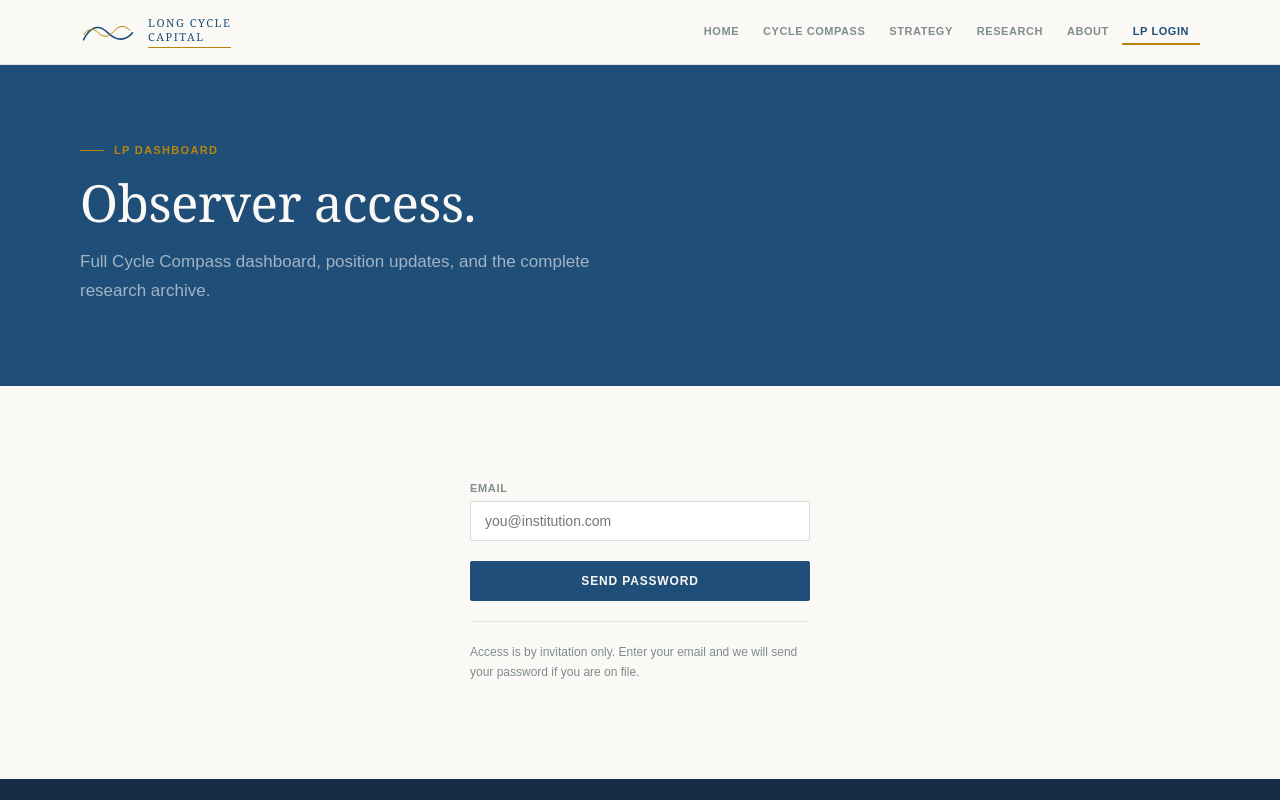
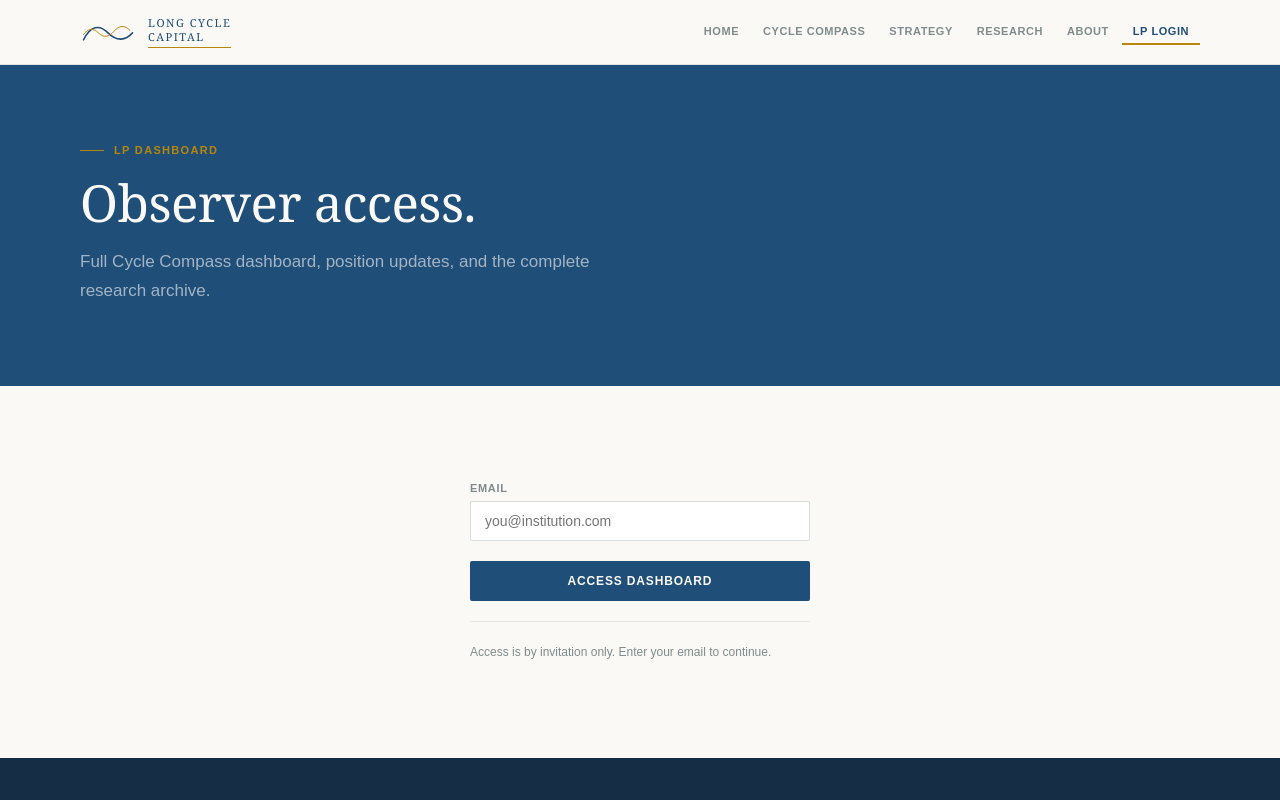
Before and after one commit to nickjanicki-blip/LongCycleCapital, a Next.js app: page /login in a window 1280 px wide. Shown: the top 800 px of the page. Built offline with nearby package versions, Linux system fonts and the light colour scheme.

Commit message:
replace password auth with email-only check against Resend Observers list, add 30-day session timeout

```diff
--- a/app/api/login/route.js
+++ b/app/api/login/route.js
@@ -1,20 +1,30 @@
+const OBSERVERS_AUDIENCE_ID = 'f0b41801-f6c5-4f20-8c8c-a9d2bb60471f';
+
 export async function POST(req) {
   try {
-    const { email, password } = await req.json();
+    const { email } = await req.json();
+    if (!email) return Response.json({ error: 'Email required' }, { status: 400 });
 
-    if (!email || !password) {
-      return Response.json({ error: 'Email and password required' }, { status: 400 });
+    // Fetch all contacts in the LCC Observers audience
+    const res = await fetch(
+      `https://api.resend.com/audiences/${OBSERVERS_AUDIENCE_ID}/contacts`,
+      {
+        headers: { 'Authorization': `Bearer ${process.env.RESEND_API_KEY}` },
+      }
+    );
+
+    if (!res.ok) {
+      console.error('Resend fetch failed:', res.status);
+      return Response.json({ error: 'Auth check failed' }, { status: 500 });
     }
 
-    const validPassword = process.env.OBSERVER_PASSWORD;
+    const { data: contacts } = await res.json();
+    const found = contacts.some(
+      (c) => c.email.toLowerCase() === email.toLowerCase() && !c.unsubscribed
+    );
 
-    if (!validPassword) {
-      console.error('OBSERVER_PASSWORD env var not set');
-      return Response.json({ error: 'Auth not configured' }, { status: 500 });
-    }
-
-    if (password !== validPassword) {
-      return Response.json({ error: 'Invalid credentials' }, { status: 401 });
+    if (!found) {
+      return Response.json({ error: 'Not authorized' }, { status: 401 });
     }
 
     return Response.json({ success: true });
--- a/app/login/page.js
+++ b/app/login/page.js
@@ -13,11 +13,9 @@ const C = {
 export default function LoginPage() {
   const router = useRouter();
   const { login } = useAuth();
-  const [email, setEmail]       = useState('');
-  const [password, setPassword] = useState('');
-  const [step, setStep]         = useState('email'); // 'email' | 'password' | 'sent' | 'denied'
-  const [loading, setLoading]   = useState(false);
-  const [error, setError]       = useState('');
+  const [email, setEmail]   = useState('');
+  const [loading, setLoading] = useState(false);
+  const [error, setError]   = useState('');
 
   const inputStyle = {
     fontFamily: 'Arial,Helvetica,sans-serif', fontSize: 14,
@@ -32,21 +30,7 @@ export default function LoginPage() {
     color: C.muted, display: 'block', marginBottom: 7,
   };
 
-  const handleEmailSubmit = async (e) => {
-    e.preventDefault();
-    setLoading(true);
-    setError('');
-    // Send password email — API silently ignores non-approved emails
-    await fetch('/api/send-password', {
-      method: 'POST',
-      headers: { 'Content-Type': 'application/json' },
-      body: JSON.stringify({ email }),
-    }).catch(() => {});
-    setLoading(false);
-    setStep('password');
-  };
-
-  const handlePasswordSubmit = async (e) => {
+  const handleSubmit = async (e) => {
     e.preventDefault();
     setLoading(true);
     setError('');
@@ -54,19 +38,14 @@ export default function LoginPage() {
       const res = await fetch('/api/login', {
         method: 'POST',
         headers: { 'Content-Type': 'application/json' },
-        body: JSON.stringify({ email, password }),
+        body: JSON.stringify({ email }),
       });
       if (!res.ok) {
-        setError('Incorrect password. Please try again.');
+        setError('This email does not have Observer access.');
         setLoading(false);
         return;
       }
-      login();
-      fetch('/api/observer-tag', {
-        method: 'POST',
-        headers: { 'Content-Type': 'application/json' },
-        body: JSON.stringify({ email }),
-      }).catch(() => {});
+      login(email);
       router.push('/compass');
     } catch {
       setError('Something went wrong. Please try again.');
@@ -84,43 +63,33 @@ export default function LoginPage() {
 
       <section className="section-pad" style={{ background: C.bg }}>
         <div style={{ maxWidth: 420, margin: '0 auto', padding: '0 clamp(20px,5vw,40px)' }}>
-
-          {step === 'email' && (
-            <form onSubmit={handleEmailSubmit} style={{ display: 'flex', flexDirection: 'column', gap: 20 }}>
+          <form onSubmit={handleSubmit} style={{ display: 'flex', flexDirection: 'column', gap: 20 }}>
             <div>
               <label style={labelStyle}>Email</label>
-                <input style={inputStyle} type="email" value={email} onChange={e => setEmail(e.target.value)} placeholder="you@institution.com" required autoFocus />
-              </div>
-              <button type="submit" disabled={loading} style={{ fontFamily: 'Arial', fontSize: 12, letterSpacing: '0.07em', textTransform: 'uppercase', fontWeight: 700, padding: '13px 24px', background: C.navy, color: C.bg, border: 'none', borderRadius: 2, cursor: loading ? 'wait' : 'pointer', opacity: loading ? 0.7 : 1 }}>
-                {loading ? 'Sending...' : 'Send Password'}
-              </button>
-              <div style={{ fontFamily: 'Arial', fontSize: 12, color: C.muted, lineHeight: 1.7, borderTop: `1px solid ${C.border}`, paddingTop: 20 }}>
-                Access is by invitation only. Enter your email and we will send your password if you are on file.
-              </div>
-            </form>
-          )}
-
-          {step === 'password' && (
-            <form onSubmit={handlePasswordSubmit} style={{ display: 'flex', flexDirection: 'column', gap: 20 }}>
-              <div style={{ fontFamily: "Georgia,serif", fontSize: 17, color: C.navy, lineHeight: 1.5 }}>
-                If <span style={{ color: C.gold }}>{email}</span> is on file, your password is on its way.
-              </div>
-              <div>
-                <div style={{ display: 'flex', justifyContent: 'space-between', alignItems: 'baseline' }}>
-                  <label style={labelStyle}>Password</label>
-                  <button type="button" onClick={() => setStep('email')} style={{ fontFamily: 'Arial', fontSize: 11, color: C.muted, background: 'none', border: 'none', cursor: 'pointer', padding: 0 }}>Wrong email?</button>
-                </div>
-                <input style={inputStyle} type="password" value={password} onChange={e => setPassword(e.target.value)} placeholder="••••••••••" required autoFocus />
+              <input
+                style={inputStyle}
+                type="email"
+                value={email}
+                onChange={e => setEmail(e.target.value)}
+                placeholder="you@institution.com"
+                required
+                autoFocus
+              />
             </div>
             {error && (
               <p style={{ fontFamily: 'Arial', fontSize: 12, color: '#C0392B', margin: 0 }}>{error}</p>
             )}
-              <button type="submit" disabled={loading} style={{ fontFamily: 'Arial', fontSize: 12, letterSpacing: '0.07em', textTransform: 'uppercase', fontWeight: 700, padding: '13px 24px', background: C.navy, color: C.bg, border: 'none', borderRadius: 2, cursor: loading ? 'wait' : 'pointer', opacity: loading ? 0.7 : 1 }}>
-                {loading ? 'Verifying...' : 'Login'}
+            <button
+              type="submit"
+              disabled={loading}
+              style={{ fontFamily: 'Arial', fontSize: 12, letterSpacing: '0.07em', textTransform: 'uppercase', fontWeight: 700, padding: '13px 24px', background: C.navy, color: C.bg, border: 'none', borderRadius: 2, cursor: loading ? 'wait' : 'pointer', opacity: loading ? 0.7 : 1 }}
+            >
+              {loading ? 'Checking...' : 'Access Dashboard'}
             </button>
+            <div style={{ fontFamily: 'Arial', fontSize: 12, color: C.muted, lineHeight: 1.7, borderTop: `1px solid ${C.border}`, paddingTop: 20 }}>
+              Access is by invitation only. Enter your email to continue.
+            </div>
           </form>
-          )}
-
         </div>
       </section>
     </div>
--- a/lib/AuthContext.jsx
+++ b/lib/AuthContext.jsx
@@ -2,14 +2,26 @@
 import { createContext, useContext, useState, useEffect } from 'react';
 
 const AuthContext = createContext(null);
+const SESSION_DURATION_MS = 30 * 24 * 60 * 60 * 1000; // 30 days
 
 export function AuthProvider({ children }) {
   const [isObserver, setIsObserver] = useState(false);
   const [isAuthenticated, setIsAuthenticated] = useState(false);
 
   useEffect(() => {
-    setIsObserver(localStorage.getItem('lcc_observer') === 'true');
-    setIsAuthenticated(localStorage.getItem('lcc_authed') === 'true');
+    const authed = localStorage.getItem('lcc_authed') === 'true';
+    const loginTime = parseInt(localStorage.getItem('lcc_login_time') || '0', 10);
+    const expired = Date.now() - loginTime > SESSION_DURATION_MS;
+
+    if (authed && expired) {
+      // Session expired — clear everything
+      localStorage.removeItem('lcc_authed');
+      localStorage.removeItem('lcc_observer');
+      localStorage.removeItem('lcc_login_time');
+    } else {
+      setIsObserver(localStorage.getItem('lcc_observer') === 'true');
+      setIsAuthenticated(authed && !expired);
+    }
   }, []);
 
   const subscribe = () => {
@@ -17,11 +29,20 @@ export function AuthProvider({ children }) {
     localStorage.setItem('lcc_observer', 'true');
   };
 
-  const login = () => {
+  const login = (email) => {
     setIsAuthenticated(true);
     setIsObserver(true);
     localStorage.setItem('lcc_authed', 'true');
     localStorage.setItem('lcc_observer', 'true');
+    localStorage.setItem('lcc_login_time', Date.now().toString());
+    // Tag in Observers audience
+    if (email) {
+      fetch('/api/observer-tag', {
+        method: 'POST',
+        headers: { 'Content-Type': 'application/json' },
+        body: JSON.stringify({ email }),
+      }).catch(() => {});
+    }
   };
 
   return (
```
Lines whose indentation alone changed are shown as unchanged.
